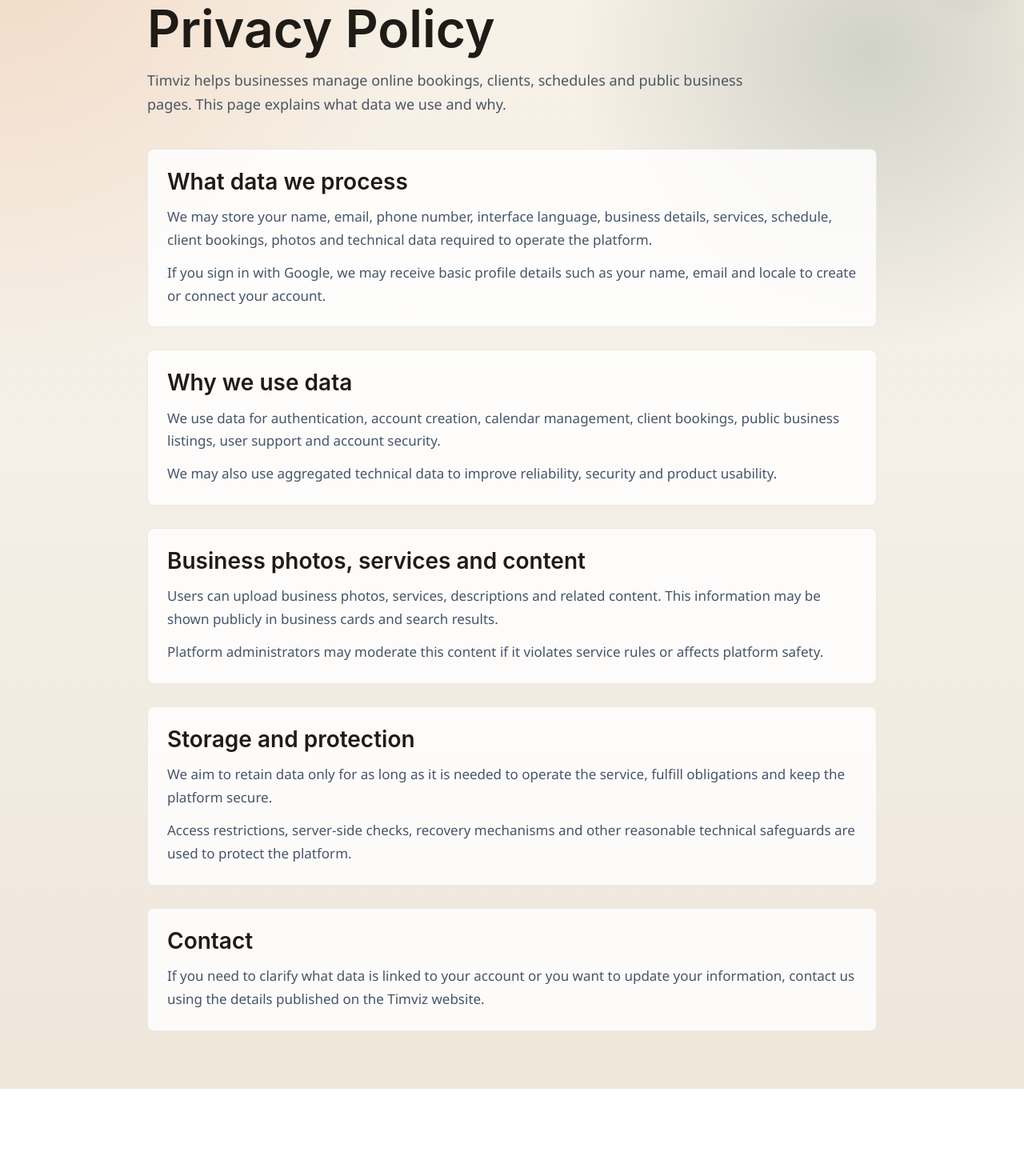
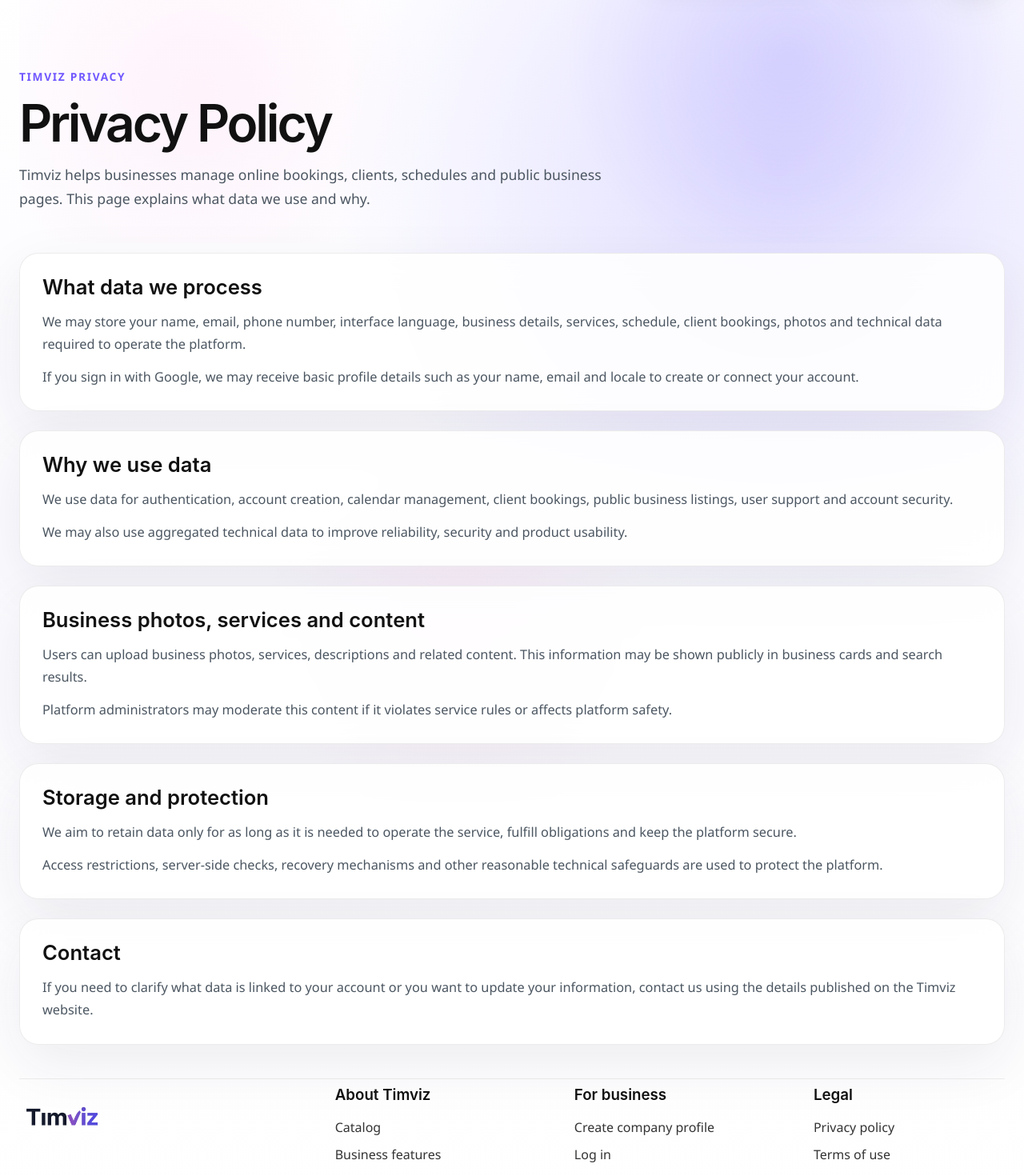
Before and after one commit to kompuaternet/timviz, a Next.js app: page /en/privacy in a window 1280 px wide. Shown: the part 80-1550 px from the top of the page at 80% size. Before the commit the page ends 1441 px from the top, so only its background shows below. Built offline with nearby package versions, Linux system fonts and the light colour scheme; no server answers.

Commit message:
Style privacy and terms pages like public site

```diff
--- /dev/null
+++ b/app/PublicLegalPage.tsx
@@ -0,0 +1,143 @@
+import BrandLogo from "./BrandLogo";
+import GlobalLanguageSwitcher from "./GlobalLanguageSwitcher";
+import { getLocalizedPath, type SiteLanguage } from "../lib/site-language";
+import type { legalCopy } from "../lib/legal";
+
+type LegalCopy = (typeof legalCopy)["privacy"]["ru"];
+
+const chromeCopy = {
+  ru: {
+    navAria: "Главное меню",
+    login: "Войти",
+    create: "Создать профиль компании",
+    menu: "Меню",
+    clients: "Для клиентов",
+    browse: "Посмотреть бизнесы",
+    clientAuth: "Вход или регистрация",
+    business: "Для бизнеса",
+    dashboard: "Войти в кабинет",
+    features: "Возможности для бизнеса",
+    about: "О Timviz",
+    catalog: "Каталог",
+    legal: "Юридическая информация",
+    privacy: "Политика конфиденциальности",
+    terms: "Условия использования"
+  },
+  uk: {
+    navAria: "Головне меню",
+    login: "Увійти",
+    create: "Створити профіль компанії",
+    menu: "Меню",
+    clients: "Для клієнтів",
+    browse: "Переглянути бізнеси",
+    clientAuth: "Вхід або реєстрація",
+    business: "Для бізнесу",
+    dashboard: "Увійти в кабінет",
+    features: "Можливості для бізнесу",
+    about: "Про Timviz",
+    catalog: "Каталог",
+    legal: "Юридична інформація",
+    privacy: "Політика конфіденційності",
+    terms: "Умови використання"
+  },
+  en: {
+    navAria: "Main menu",
+    login: "Log in",
+    create: "Create company profile",
+    menu: "Menu",
+    clients: "For clients",
+    browse: "Browse businesses",
+    clientAuth: "Log in or register",
+    business: "For business",
+    dashboard: "Open dashboard",
+    features: "Business features",
+    about: "About Timviz",
+    catalog: "Catalog",
+    legal: "Legal",
+    privacy: "Privacy policy",
+    terms: "Terms of use"
+  }
+} satisfies Record<SiteLanguage, Record<string, string>>;
+
+type PublicLegalPageProps = {
+  copy: LegalCopy;
+  language: SiteLanguage;
+};
+
+export default function PublicLegalPage({ copy, language }: PublicLegalPageProps) {
+  const t = chromeCopy[language];
+
+  return (
+    <main className="public-home legal-page">
+      <header className="public-header">
+        <a className="public-logo" href={getLocalizedPath(language)}><BrandLogo /></a>
+        <nav className="public-nav" aria-label={t.navAria}>
+          <a href="/pro/login" className="public-login">{t.login}</a>
+          <a href={getLocalizedPath(language, "/for-business")} className="public-company-button">{t.create}</a>
+          <details className="public-menu">
+            <summary>
+              <span>{t.menu}</span>
+              <span className="public-burger" aria-hidden="true" />
+            </summary>
+            <div className="public-menu-panel">
+              <strong>{t.clients}</strong>
+              <a href={getLocalizedPath(language, "/catalog")}>{t.browse}</a>
+              <a href={getLocalizedPath(language, "/catalog")}>{t.clientAuth}</a>
+              <a href={getLocalizedPath(language, "/privacy")}>{t.privacy}</a>
+              <a href={getLocalizedPath(language, "/terms")}>{t.terms}</a>
+              <hr />
+              <strong>{t.business}</strong>
+              <a href={getLocalizedPath(language, "/for-business")}>{t.create}</a>
+              <a href="/pro/login">{t.dashboard}</a>
+              <a href={getLocalizedPath(language, "/for-business")}>{t.features}</a>
+            </div>
+          </details>
+          <GlobalLanguageSwitcher mode="inline" />
+        </nav>
+      </header>
+
+      <section className="legal-hero">
+        <div className="legal-hero-glow" />
+        <div className="legal-hero-copy">
+          <span>{copy.eyebrow}</span>
+          <h1>{copy.heading}</h1>
+          <p>{copy.intro}</p>
+        </div>
+      </section>
+
+      <section className="legal-content">
+        {copy.sections.map((section) => (
+          <article className="legal-card" key={section.title}>
+            <h2>{section.title}</h2>
+            <div className="legal-card-body">
+              {section.paragraphs.map((paragraph) => (
+                <p key={paragraph}>{paragraph}</p>
+              ))}
+            </div>
+          </article>
+        ))}
+      </section>
+
+      <footer className="public-footer legal-footer">
+        <div>
+          <a className="public-logo" href={getLocalizedPath(language)}><BrandLogo /></a>
+        </div>
+        <div>
+          <h3>{t.about}</h3>
+          <a href={getLocalizedPath(language, "/catalog")}>{t.catalog}</a>
+          <a href={getLocalizedPath(language, "/for-business")}>{t.features}</a>
+        </div>
+        <div>
+          <h3>{t.business}</h3>
+          <a href={getLocalizedPath(language, "/for-business")}>{t.create}</a>
+          <a href="/pro/login">{t.login}</a>
+        </div>
+        <div>
+          <h3>{t.legal}</h3>
+          <a href={getLocalizedPath(language, "/privacy")}>{t.privacy}</a>
+          <a href={getLocalizedPath(language, "/terms")}>{t.terms}</a>
+        </div>
+      </footer>
+    </main>
+  );
+}
--- a/app/[lang]/privacy/page.tsx
+++ b/app/[lang]/privacy/page.tsx
@@ -1,5 +1,6 @@
 import type { Metadata } from "next";
 import { notFound } from "next/navigation";
+import PublicLegalPage from "../../PublicLegalPage";
 import { buildLegalMetadata, legalCopy } from "../../../lib/legal";
 import { isSiteLanguage } from "../../../lib/site-language";
 
@@ -27,33 +28,5 @@
   }
 
   const copy = legalCopy.privacy[lang];
-
-  return (
-    <main style={{ maxWidth: 960, margin: "0 auto", padding: "48px 24px 72px" }}>
-      <div style={{ marginBottom: 16, fontSize: 14, fontWeight: 700, letterSpacing: "0.12em", textTransform: "uppercase", color: "#6f61ff" }}>
-        {copy.eyebrow}
-      </div>
-      <h1 style={{ margin: 0, fontSize: "clamp(2.25rem, 5vw, 4rem)", lineHeight: 1.02 }}>
-        {copy.heading}
-      </h1>
-      <p style={{ maxWidth: 760, marginTop: 18, fontSize: 18, lineHeight: 1.65, color: "#4b5563" }}>
-        {copy.intro}
-      </p>
-
-      <div style={{ display: "grid", gap: 28, marginTop: 40 }}>
-        {copy.sections.map((section) => (
-          <section key={section.title} style={{ padding: 24, border: "1px solid rgba(15, 23, 42, 0.08)", borderRadius: 8, background: "rgba(255, 255, 255, 0.82)" }}>
-            <h2 style={{ margin: "0 0 14px", fontSize: 28, lineHeight: 1.15 }}>{section.title}</h2>
-            <div style={{ display: "grid", gap: 12 }}>
-              {section.paragraphs.map((paragraph) => (
-                <p key={paragraph} style={{ margin: 0, fontSize: 17, lineHeight: 1.7, color: "#475569" }}>
-                  {paragraph}
-                </p>
-              ))}
-            </div>
-          </section>
-        ))}
-      </div>
-    </main>
-  );
+  return <PublicLegalPage copy={copy} language={lang} />;
 }
--- a/app/globals.css
+++ b/app/globals.css
@@ -1734,6 +1734,113 @@
   color: #5f5851;
 }
 
+.business-footer-links {
+  display: inline-flex;
+  flex-wrap: wrap;
+  gap: 16px 22px;
+}
+
+.business-footer-links a {
+  color: #5f5851;
+  font-weight: 750;
+}
+
+.business-footer-links a:hover {
+  color: #6047ff;
+}
+
+.legal-page {
+  min-height: 100vh;
+}
+
+.legal-hero,
+.legal-content,
+.legal-footer {
+  width: min(1240px, calc(100% - 48px));
+  margin: 0 auto;
+}
+
+.legal-hero {
+  position: relative;
+  padding: 92px 0 40px;
+}
+
+.legal-hero-glow {
+  position: absolute;
+  inset: 0;
+  background:
+    radial-gradient(circle at 78% 26%, rgba(123, 111, 255, 0.18), transparent 28%),
+    radial-gradient(circle at 18% 40%, rgba(255, 218, 243, 0.32), transparent 28%);
+  pointer-events: none;
+}
+
+.legal-hero-copy {
+  position: relative;
+  max-width: 860px;
+}
+
+.legal-hero-copy > span {
+  display: inline-flex;
+  margin-bottom: 16px;
+  color: #7058ff;
+  font-size: 0.86rem;
+  font-weight: 950;
+  letter-spacing: 0.12em;
+  text-transform: uppercase;
+}
+
+.legal-hero-copy h1 {
+  margin: 0;
+  font-size: clamp(2.8rem, 5vw, 4.8rem);
+  line-height: 1.02;
+  letter-spacing: -0.05em;
+}
+
+.legal-hero-copy p {
+  max-width: 780px;
+  margin: 18px 0 0;
+  color: #4b5661;
+  font-size: 1.1rem;
+  line-height: 1.7;
+}
+
+.legal-content {
+  display: grid;
+  gap: 24px;
+  padding: 12px 0 42px;
+}
+
+.legal-card {
+  padding: 28px;
+  border: 1px solid rgba(17, 17, 17, 0.08);
+  border-radius: 24px;
+  background: rgba(255, 255, 255, 0.86);
+  box-shadow: 0 24px 70px rgba(32, 22, 68, 0.08);
+  backdrop-filter: blur(18px);
+}
+
+.legal-card h2 {
+  margin: 0 0 14px;
+  font-size: clamp(1.45rem, 2vw, 2rem);
+  line-height: 1.12;
+}
+
+.legal-card-body {
+  display: grid;
+  gap: 12px;
+}
+
+.legal-card-body p {
+  margin: 0;
+  color: #4b5661;
+  font-size: 1.02rem;
+  line-height: 1.75;
+}
+
+.legal-footer {
+  padding-top: 8px;
+}
+
 @media (max-width: 980px) {
   .public-header {
     padding: 0 16px;
@@ -1892,6 +1999,26 @@
   .business-footer {
     align-items: flex-start;
     flex-direction: column;
+  }
+
+  .business-footer-links {
+    flex-direction: column;
+    gap: 10px;
+  }
+
+  .legal-hero,
+  .legal-content,
+  .legal-footer {
+    width: min(100% - 28px, 1240px);
+  }
+
+  .legal-hero {
+    padding: 68px 0 28px;
+  }
+
+  .legal-card {
+    padding: 22px;
+    border-radius: 20px;
   }
 }
 
@@ -3295,6 +3422,15 @@
     padding-top: 28px;
   }
 
+  .legal-hero-copy h1 {
+    font-size: 2.3rem;
+  }
+
+  .legal-hero-copy p,
+  .legal-card-body p {
+    font-size: 0.97rem;
+  }
+
   .field input,
   .field select,
   .field textarea,
```
Also changed, not shown: app/[lang]/terms/page.tsx (+2 -29 lines).
